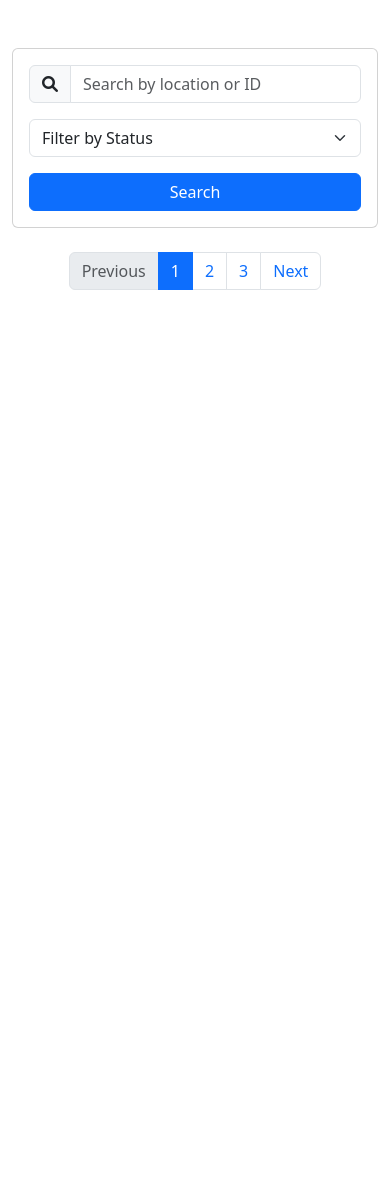
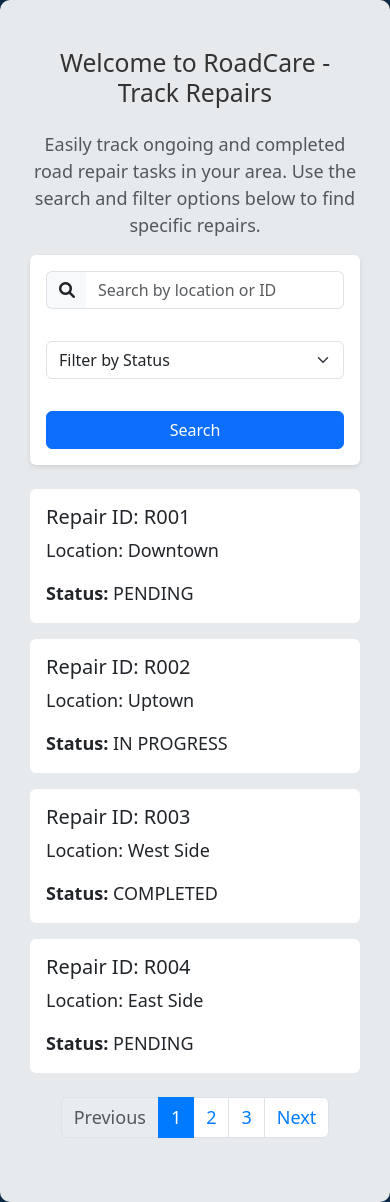
Before and after one commit to Kali414/RRTS_SE_LAB, a Flask app: page /track-repair in a window 390 px wide. Before the commit the page ends 290 px from the top, so only its background shows below. Run offline with Flask 3, Linux system fonts and the light colour scheme.

Commit message:
Track_repair changes

```diff
--- a/app/routes.py
+++ b/app/routes.py
@@ -1,4 +1,4 @@
-from flask import render_template
+from flask import render_template,jsonify
 from app import app
 
 @app.route("/")
@@ -15,3 +15,13 @@
 @app.route("/contact")
 def contact():
     return render_template("contact.html")
+
+@app.route("/repairs")
+def repairs():
+    repair = [
+        { "id": "R001", "location": "Downtown", "status": "pending" },
+        { "id": "R002", "location": "Uptown", "status": "in_progress" },
+        { "id": "R003", "location": "West Side", "status": "completed" },
+        { "id": "R004", "location": "East Side", "status": "pending" }
+    ]
+    return jsonify(repair),200
--- /dev/null
+++ b/app/static/track_repair.css
@@ -0,0 +1,165 @@
+:root {
+    --primary-color: #00203ff2;
+    --secondary-color: #e67e22;
+    --accent-color: #3498db;
+}
+
+body {
+    background:#00203ff2;
+    color: #fff;
+    font-size: 18px;
+    text-color:black
+
+}
+.container {
+    background: rgba(255, 255, 255, 0.9);
+    color: #333;
+    padding: 30px;
+    border-radius: 10px;
+    box-shadow: 0px 0px 10px rgba(0, 0, 0, 0.1);
+}
+h1 {
+    color: black;
+    font-size: 32px;
+}
+.card {
+    border: none;
+}
+.btn-custom {
+    background-color: #007bff;
+    color: #fff;
+    font-size: 18px;
+}
+.btn-custom:hover {
+    background-color: #0056b3;
+}
+.page-link {
+    color: #007bff;
+    font-size: 18px;
+}
+.page-item.active .page-link {
+    background-color: #007bff;
+    border-color: #007bff;
+}
+
+/* Card Styling */
+.search-card {
+    border: none;
+    box-shadow: 0 2px 4px rgba(0, 0, 0, 0.1);
+    transition: transform 0.2s;
+}
+
+.repair-card {
+    border: none;
+    box-shadow: 0 2px 8px rgba(0, 0, 0, 0.1);
+    transition: all 0.3s ease;
+}
+
+.repair-card:hover {
+    transform: translateY(-5px);
+    box-shadow: 0 4px 12px rgba(0, 0, 0, 0.15);
+}
+
+/* Card Header */
+.card-header {
+    background-color: #f8f9fa;
+    border-bottom: 1px solid rgba(0, 0, 0, 0.05);
+    padding: 1rem;
+}
+
+/* Icons */
+.repair-info i {
+    width: 20px;
+    margin-right: 10px;
+    color: #0d6efd;
+}
+
+/* Progress Bar */
+.progress {
+    height: 10px;
+    border-radius: 5px;
+}
+
+.progress-bar {
+    transition: width 0.6s ease;
+}
+
+/* Timeline in Details */
+.timeline {
+    list-style: none;
+    padding-left: 0;
+}
+
+.timeline li {
+    position: relative;
+    padding-left: 24px;
+    margin-bottom: 10px;
+}
+
+.timeline li:before {
+    content: '';
+    position: absolute;
+    left: 0;
+    top: 8px;
+    width: 12px;
+    height: 12px;
+    border-radius: 50%;
+    background: #0d6efd;
+}
+
+.timeline li:after {
+    content: '';
+    position: absolute;
+    left: 5px;
+    top: 20px;
+    height: calc(100% + 10px);
+    border-left: 2px solid #e9ecef;
+}
+
+.timeline li:last-child:after {
+    display: none;
+}
+
+/* Badge Styling */
+.badge {
+    padding: 0.5em 1em;
+    font-weight: 500;
+}
+
+/* Search Input Group */
+.input-group-text {
+    background-color: #f8f9fa;
+    border-right: none;
+}
+
+.input-group .form-control {
+    border-left: none;
+}
+
+.input-group .form-control:focus {
+    border-color: #ced4da;
+    box-shadow: none;
+}
+
+/* Form Select */
+.form-select:focus {
+    border-color: #0d6efd;
+    box-shadow: 0 0 0 0.25rem rgba(13, 110, 253, 0.25);
+}
+
+/* Button Hover Effects */
+.btn-outline-primary:hover {
+    transform: translateY(-1px);
+    box-shadow: 0 2px 4px rgba(13, 110, 253, 0.2);
+}
+
+/* Responsive Adjustments */
+@media (max-width: 768px) {
+    .search-card .row {
+        row-gap: 1rem;
+    }
+
+    .btn {
+        width: 100%;
+    }
+}
--- a/app/templates/home.html
+++ b/app/templates/home.html
@@ -17,7 +17,7 @@
             </button>
             <div class="collapse navbar-collapse" id="navbarNav">
                 <ul class="navbar-nav me-auto">
-                    <li class="nav-item"><a class="nav-link active" href="#">Home</a></li>
+                    <li class="nav-item"><a class="nav-link active" href="{{url_for('home')}}">Home</a></li>
                     <li class="nav-item"><a class="nav-link active" href="{{url_for('report_issue')}}">Report Issue</a></li>
                     <li class="nav-item"><a class="nav-link active" href="{{url_for('track_repair')}}">Track Repairs</a></li>
                     <li class="nav-item"><a class="nav-link active" href="{{url_for('contact')}}">Contact</a></li>
--- a/app/templates/track_repair.html
+++ b/app/templates/track_repair.html
@@ -10,27 +10,30 @@
 </head>
 <body>
     <div class="container py-5">
+        <h2 class="text-center mb-4">Welcome to RoadCare - Track Repairs</h2>
+        <p class="text-center text-muted">Easily track ongoing and completed road repair tasks in your area. Use the search and filter options below to find specific repairs.</p>
+
         <!-- Search and Filter Section -->
         <div class="row mb-4">
             <div class="col-md-8">
                 <div class="card search-card">
                     <div class="card-body">
-                        <form class="row g-3">
+                        <form class="row g-3" id="search-form">
                             <div class="col-md-6">
                                 <div class="input-group">
                                     <span class="input-group-text"><i class="fas fa-search"></i></span>
-                                    <input type="text" class="form-control" placeholder="Search by location or ID">
+                                    <input type="text" id="search-input" class="form-control" placeholder="Search by location or ID">
                                 </div>
                             </div>
                             <div class="col-md-4">
-                                <select class="form-select">
+                                <select id="status-filter" class="form-select">
                                     <option value="">Filter by Status</option>
                                     <option value="pending">Pending</option>
                                     <option value="in_progress">In Progress</option>
                                     <option value="completed">Completed</option>
                                 </select>
                             </div>
-                            <div class="col-md-2">
+                            <div class="col-md-2 d-flex align-items-center">
                                 <button type="submit" class="btn btn-primary w-100">Search</button>
                             </div>
                         </form>
@@ -39,81 +42,10 @@
             </div>
         </div>
 
-        <!-- Repair Status Cards -->
-        <!-- <div class="row"> -->
-            <!-- Example Card 1 -->
-            <!-- <div class="col-md-6 mb-4">
-                <div class="card repair-card">
-                    <div class="card-header d-flex justify-content-between align-items-center">
-                        <h5 class="mb-0">Repair ID: #12345</h5>
-                        <span class="badge bg-warning">In Progress</span>
-                    </div>
-                    <div class="card-body">
-                        <div class="repair-info">
-                            <p><i class="fas fa-map-marker-alt"></i> Location: Main Street, Near City Park</p>
-                            <p><i class="fas fa-tools"></i> Issue Type: Pothole</p>
-                            <p><i class="fas fa-calendar-alt"></i> Reported: Jan 15, 2024</p>
-                            <p><i class="fas fa-clock"></i> Estimated Completion: Jan 20, 2024</p>
-                        </div>
-                        <div class="progress mt-3">
-                            <div class="progress-bar progress-bar-striped progress-bar-animated" role="progressbar" style="width: 75%"></div>
-                        </div>
-                        <div class="mt-3">
-                            <button class="btn btn-outline-primary btn-sm" data-bs-toggle="collapse" data-bs-target="#details1">
-                                View Details
-                            </button>
-                            <div id="details1" class="collapse mt-3">
-                                <div class="card card-body bg-light">
-                                    <h6>Repair Updates:</h6>
-                                    <ul class="timeline">
-                                        <li>Jan 15 - Report Received</li>
-                                        <li>Jan 16 - Site Inspection Completed</li>
-                                        <li>Jan 17 - Repair Work Started</li>
-                                    </ul>
-                                </div>
-                            </div>
-                        </div>
-                    </div>
-                </div>
-            </div> -->
-
-            <!-- Example Card 2 -->
-            <!-- <div class="col-md-6 mb-4">
-                <div class="card repair-card">
-                    <div class="card-header d-flex justify-content-between align-items-center">
-                        <h5 class="mb-0">Repair ID: #12346</h5>
-                        <span class="badge bg-success">Completed</span>
-                    </div>
-                    <div class="card-body">
-                        <div class="repair-info">
-                            <p><i class="fas fa-map-marker-alt"></i> Location: Oak Avenue, Downtown</p>
-                            <p><i class="fas fa-tools"></i> Issue Type: Road Crack</p>
-                            <p><i class="fas fa-calendar-alt"></i> Reported: Jan 10, 2024</p>
-                            <p><i class="fas fa-check-circle"></i> Completed: Jan 14, 2024</p>
-                        </div>
-                        <div class="progress mt-3">
-                            <div class="progress-bar bg-success" role="progressbar" style="width: 100%"></div>
-                        </div>
-                        <div class="mt-3">
-                            <button class="btn btn-outline-primary btn-sm" data-bs-toggle="collapse" data-bs-target="#details2">
-                                View Details
-                            </button>
-                            <div id="details2" class="collapse mt-3">
-                                <div class="card card-body bg-light">
-                                    <h6>Repair Updates:</h6>
-                                    <ul class="timeline">
-                                        <li>Jan 10 - Report Received</li>
-                                        <li>Jan 11 - Site Inspection Completed</li>
-                                        <li>Jan 12 - Repair Work Started</li>
-                                        <li>Jan 14 - Repair Work Completed</li>
-                                    </ul>
-                                </div>
-                            </div>
-                        </div>
-                    </div>
-                </div>
-            </div>
-        </div> -->
+        <!-- Repair Status List -->
+        <div id="repair-list" class="mt-4">
+            <!-- Dynamic content will be injected here -->
+        </div>
 
         <!-- Pagination -->
         <nav aria-label="Page navigation" class="mt-4">
@@ -132,5 +64,56 @@
     </div>
 
     <script src="https://cdn.jsdelivr.net/npm/bootstrap@5.3.2/dist/js/bootstrap.bundle.min.js"></script>
+    <script>
+        async function fetchRepairs() {
+            try {
+                const response = await fetch("{{url_for('repairs')}}"); // Replace with actual API endpoint
+                const repairs = await response.json();
+                displayRepairs(repairs);
+            } catch (error) {
+                console.error("Error fetching repair data:", error);
+            }
+        }
+
+        function displayRepairs(repairs, filterText = "", filterStatus = "") {
+            const list = document.getElementById("repair-list");
+            list.innerHTML = "";
+
+            const filteredRepairs = repairs.filter(repair =>
+                (filterText === "" || repair.location.toLowerCase().includes(filterText.toLowerCase()) || repair.id.toLowerCase().includes(filterText.toLowerCase())) &&
+                (filterStatus === "" || repair.status === filterStatus)
+            );
+
+            if (filteredRepairs.length === 0) {
+                list.innerHTML = '<p class="text-center text-muted">No repair tasks available. Try adjusting your search filters.</p>';
+                return;
+            }
+
+            filteredRepairs.forEach(repair => {
+                const card = document.createElement("div");
+                card.className = "card mb-3";
+                card.innerHTML = `
+                    <div class="card-body">
+                        <h5 class="card-title">Repair ID: ${repair.id}</h5>
+                        <p class="card-text">Location: ${repair.location}</p>
+                        <p class="card-text"><strong>Status:</strong> ${repair.status.replace("_", " ").toUpperCase()}</p>
+                    </div>
+                `;
+                list.appendChild(card);
+            });
+        }
+
+        document.getElementById("search-form").addEventListener("submit", function(event) {
+            event.preventDefault();
+            const searchText = document.getElementById("search-input").value;
+            const filterStatus = document.getElementById("status-filter").value;
+            fetch("{{url_for('repairs')}}") // Replace with actual API endpoint
+                .then(response => response.json())
+                .then(repairs => displayRepairs(repairs, searchText, filterStatus))
+                .catch(error => console.error("Error filtering repair data:", error));
+        });
+
+        window.onload = fetchRepairs;
+    </script>
 </body>
 </html>
```
Also changed, not shown: app/static/login.css (+18 -7 lines).
